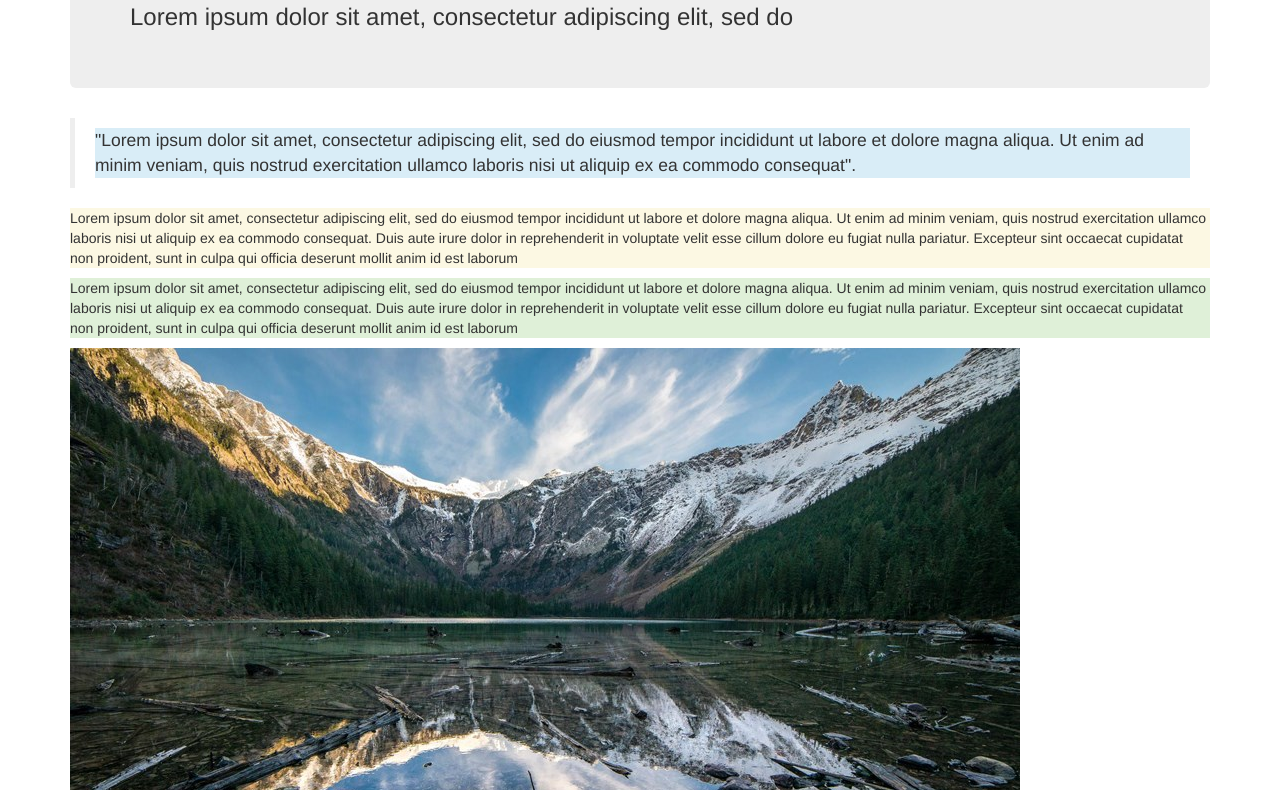
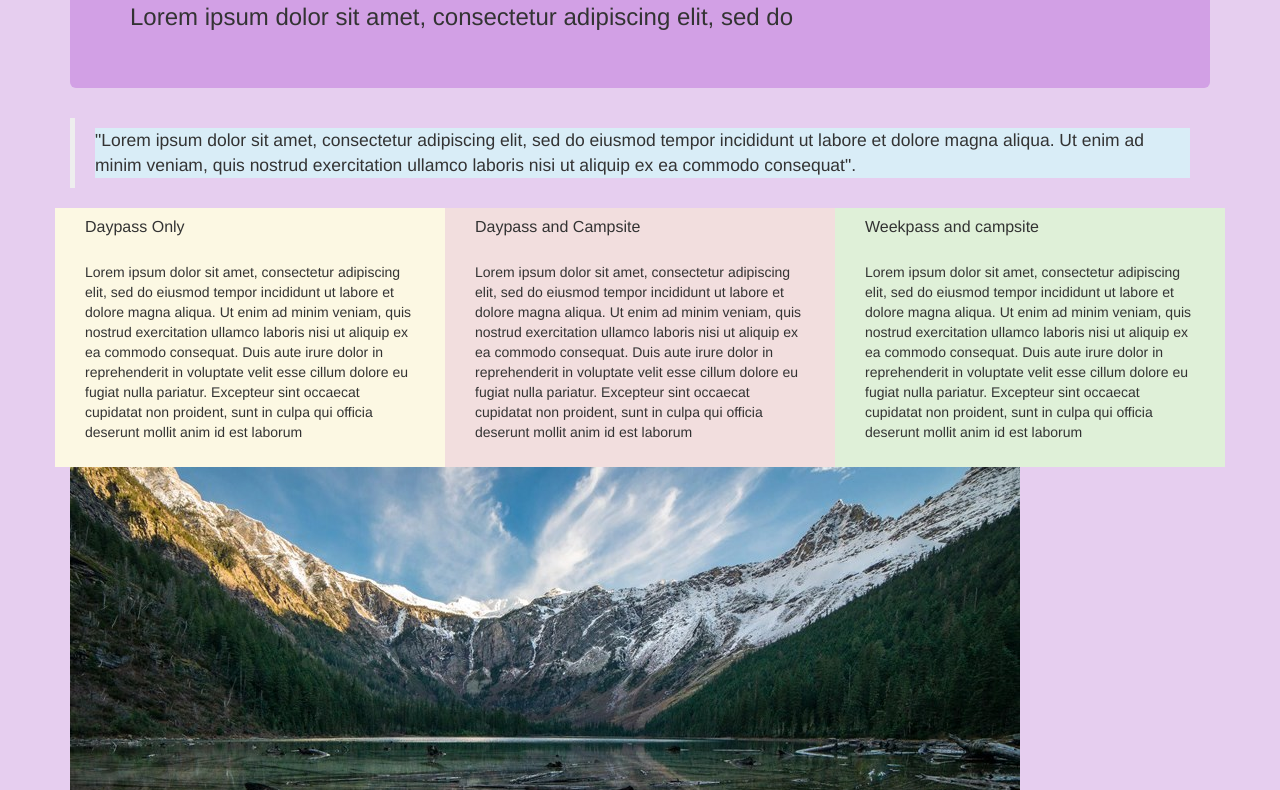
Before and after one commit to Chitroopa/Glacier-National-Park, a plain HTML site: page index.html in a window 1280 px wide. Shown: the part 117-907 px from the top of the page. Drawn offline with Linux system fonts and the light colour scheme.

Commit message:
add grid,pannel,custom stylesheet

```diff
--- a/css/styles.css
+++ b/css/styles.css
@@ -0,0 +1,7 @@
+body {
+   background-color: #e6ceef;
+}
+.jumbotron
+{
+  background-color: #d2a0e5;
+}
--- a/index.html
+++ b/index.html
@@ -2,6 +2,7 @@
 <html>
   <head>
     <link href="css/bootstrap.min.css" rel="stylesheet" type="text/css">
+    <link href="css/styles.css" rel="stylesheet" type="text/css">
     <title>Glacier National Park</title>
   </head>
   <body class="container">
@@ -12,9 +13,32 @@
     <blockquote>
       <p class="bg-info">"Lorem ipsum dolor sit amet, consectetur adipiscing elit, sed do eiusmod tempor incididunt ut labore et dolore magna aliqua. Ut enim ad minim veniam, quis nostrud exercitation ullamco laboris nisi ut aliquip ex ea commodo consequat".</p>
     </blockquote>
-
-    <p class="bg-warning">Lorem ipsum dolor sit amet, consectetur adipiscing elit, sed do eiusmod tempor incididunt ut labore et dolore magna aliqua. Ut enim ad minim veniam, quis nostrud exercitation ullamco laboris nisi ut aliquip ex ea commodo consequat. Duis aute irure dolor in reprehenderit in voluptate velit esse cillum dolore eu fugiat nulla pariatur. Excepteur sint occaecat cupidatat non proident, sunt in culpa qui officia deserunt mollit anim id est laborum</p>
-    <p class="bg-success">Lorem ipsum dolor sit amet, consectetur adipiscing elit, sed do eiusmod tempor incididunt ut labore et dolore magna aliqua. Ut enim ad minim veniam, quis nostrud exercitation ullamco laboris nisi ut aliquip ex ea commodo consequat. Duis aute irure dolor in reprehenderit in voluptate velit esse cillum dolore eu fugiat nulla pariatur. Excepteur sint occaecat cupidatat non proident, sunt in culpa qui officia deserunt mollit anim id est laborum</p>
+    <div class="row">
+      <div class="pannel pannel-default bg-warning col-md-4">
+        <div class="panel-heading">
+          <h2 class="panel-title">Daypass Only</h2>
+        </div>
+        <div class="panel-body">
+          <p>Lorem ipsum dolor sit amet, consectetur adipiscing elit, sed do eiusmod tempor incididunt ut labore et dolore magna aliqua. Ut enim ad minim veniam, quis nostrud exercitation ullamco laboris nisi ut aliquip ex ea commodo consequat. Duis aute irure dolor in reprehenderit in voluptate velit esse cillum dolore eu fugiat nulla pariatur. Excepteur sint occaecat cupidatat non proident, sunt in culpa qui officia deserunt mollit anim id est laborum</p>
+        </div>
+      </div>
+      <div class="pannel pannel-default bg-danger col-md-4">
+        <div class="panel-heading">
+          <h2 class="panel-title">Daypass and Campsite</h2>
+        </div>
+        <div class="panel-body">
+          <p>Lorem ipsum dolor sit amet, consectetur adipiscing elit, sed do eiusmod tempor incididunt ut labore et dolore magna aliqua. Ut enim ad minim veniam, quis nostrud exercitation ullamco laboris nisi ut aliquip ex ea commodo consequat. Duis aute irure dolor in reprehenderit in voluptate velit esse cillum dolore eu fugiat nulla pariatur. Excepteur sint occaecat cupidatat non proident, sunt in culpa qui officia deserunt mollit anim id est laborum</p>
+        </div>
+      </div>
+      <div class="pannel pannel-default bg-success col-md-4">
+        <div class="panel-heading">
+          <h2 class="panel-title">Weekpass and campsite</h2>
+        </div>
+        <div class="panel-body">
+          <p>Lorem ipsum dolor sit amet, consectetur adipiscing elit, sed do eiusmod tempor incididunt ut labore et dolore magna aliqua. Ut enim ad minim veniam, quis nostrud exercitation ullamco laboris nisi ut aliquip ex ea commodo consequat. Duis aute irure dolor in reprehenderit in voluptate velit esse cillum dolore eu fugiat nulla pariatur. Excepteur sint occaecat cupidatat non proident, sunt in culpa qui officia deserunt mollit anim id est laborum</p>
+        </div>
+      </div>
+    </div>
     <img src="img/mountains.jpg" alt="picture of mountains">
   </body>
 </html>
```
